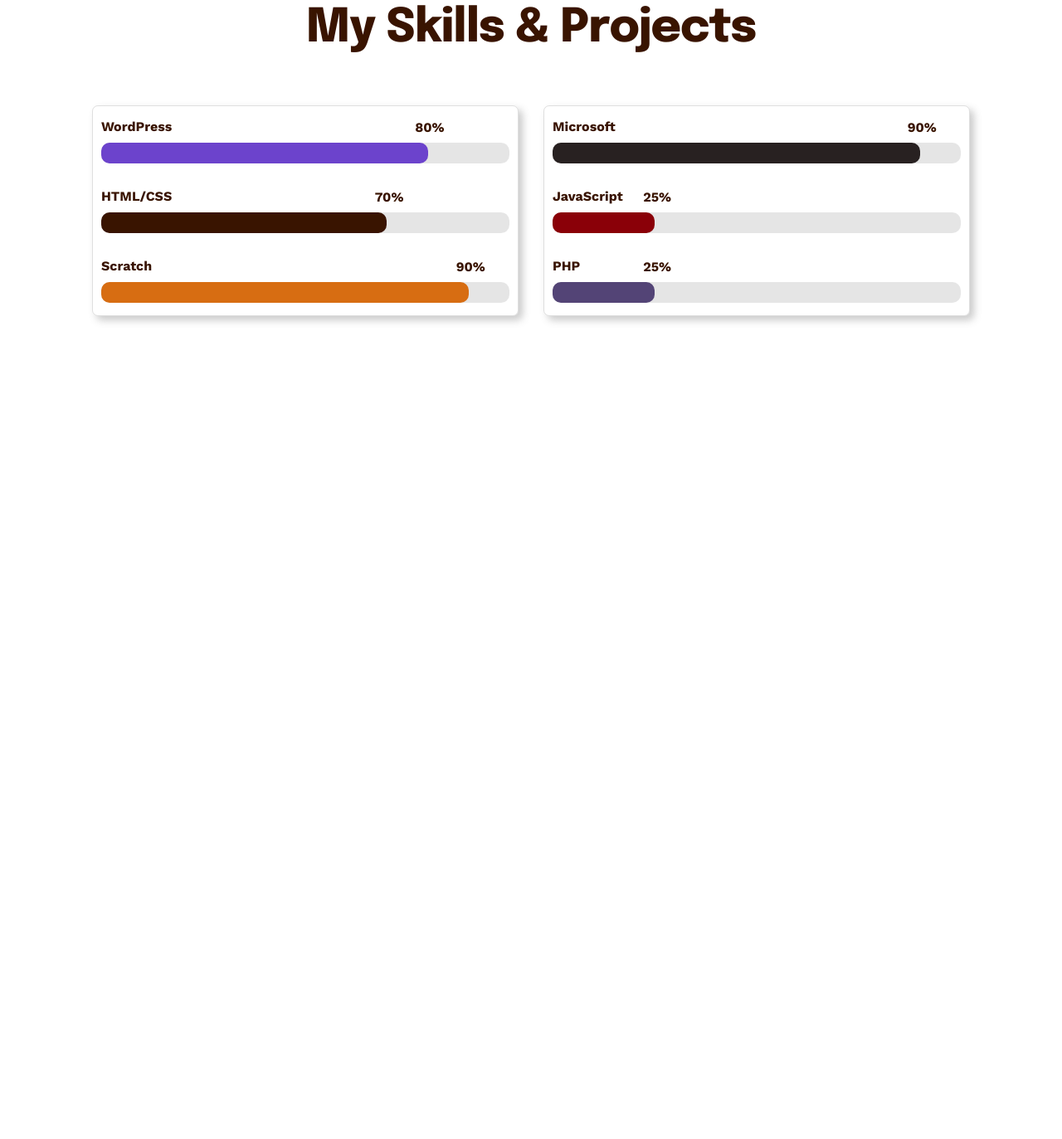
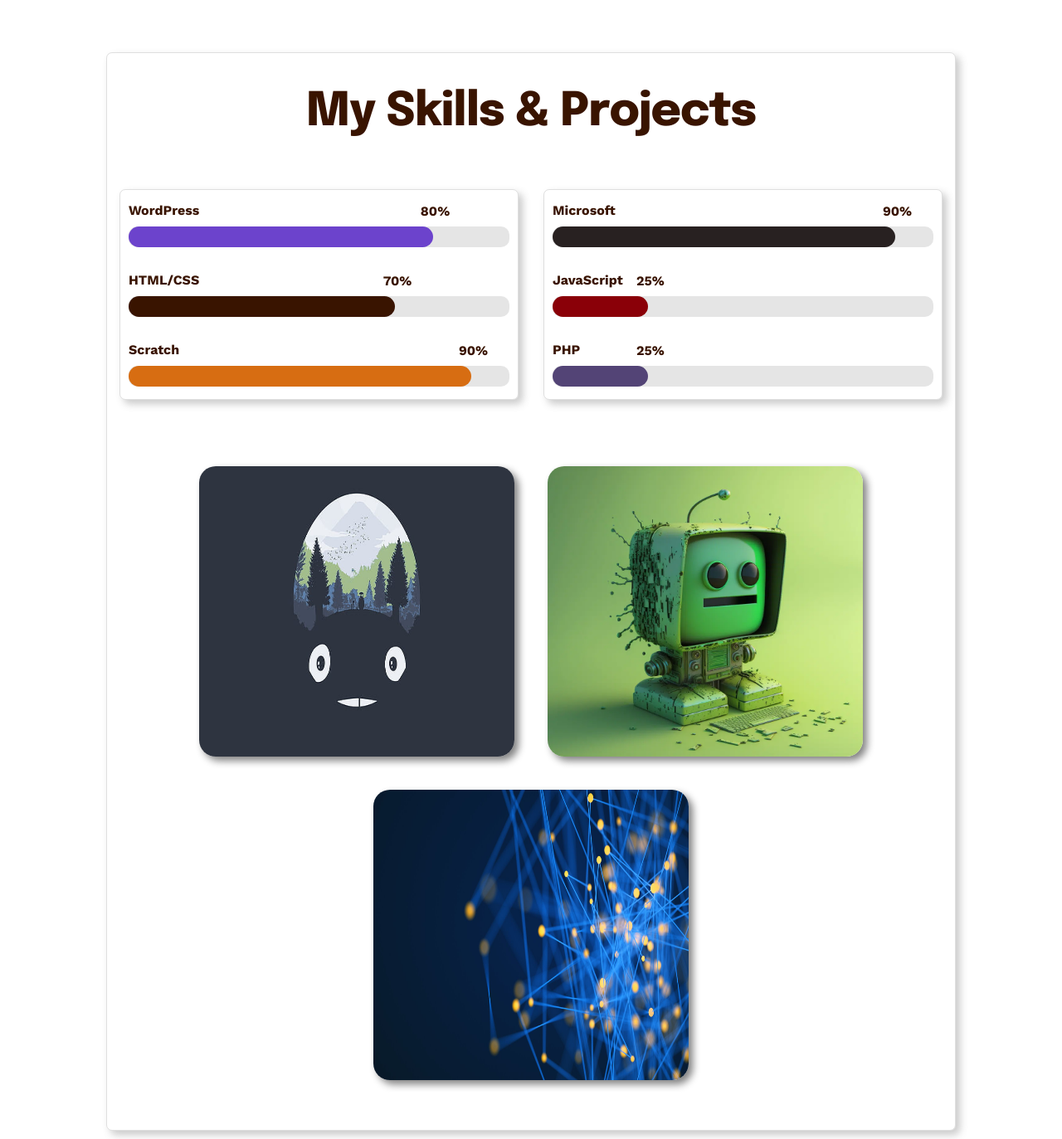
Before and after one commit to Guga-Kobakhidze/Portfolio, a plain HTML site: page index.html in a window 1280 px wide. Shown: the part 880-2253 px from the top of the page at 83% size. Before the commit the page ends 1331 px from the top, so only its background shows below. Drawn offline with nearby package versions, Linux system fonts and the light colour scheme.

Commit message:
Add my portfolio

```diff
--- a/index.html
+++ b/index.html
@@ -47,8 +47,8 @@
             I have worked in “Meama” for 3 years as a manager of the brand
             spaces. You can review my projects and also contact me.
           </p>
-          <a href="#" class="btn">Contact Me</a>
-          <a href="#" class="btn2">Check More</a>
+          <a class="btn" href="#">Contact Me</a>
+          <a class="btn2" href="#">Check More</a>
         </div>
         <div class="home-img">
           <div class="img-circle">
@@ -118,6 +118,34 @@
                 </div>
               </div>
             </div>
+            <div class="inner__section">
+              <div class="border__projects">
+                <div class="border__project">
+                  <img src="images/github.jpeg" alt="github" />
+                  <div class="project__inner">
+                    <h3>HTML/CSS</h3>
+                    <p>You can find my projects on Github</p>
+                    <a class="btn2" href="#">View Github</a>
+                  </div>
+                </div>
+                <div class="border__project">
+                  <img src="images/wordpress.webp" alt="wordpress" />
+                  <div class="project__inner">
+                    <h3>WordPress</h3>
+                    <p>You can find WordPress Portfolio</p>
+                    <a class="btn2" href="#">View WordPress</a>
+                  </div>
+                </div>
+                <div class="border__project">
+                  <img src="images/linkedin.jpg" alt="linkedin" />
+                  <div class="project__inner">
+                    <h3>LinkedIn</h3>
+                    <p>You can find my bio on LinkedIn</p>
+                    <a class="btn2" href="#">View LinkedIn</a>
+                  </div>
+                </div>
+              </div>
+            </div>
           </div>
         </div>
       </section>
--- a/style.css
+++ b/style.css
@@ -12,6 +12,8 @@
   font-family: "Epilogue", sans-serif;
   font-family: "Work Sans", sans-serif;
 }
+
+/*****Header*****/
 
 .header {
   position: relative;
@@ -65,6 +67,7 @@
   display: flex;
   justify-content: center;
   align-items: center;
+  margin-bottom: 60px;
 }
 
 .home__border {
@@ -138,12 +141,12 @@
   display: inline-flex;
   justify-content: center;
   align-items: center;
+  margin-right: 50px;
   width: 130px;
   height: 40px;
   border-radius: 40px;
   text-decoration: none;
   z-index: 1;
-  margin-left: 50px;
   opacity: 0;
   transition: all 0.5s;
   animation: slideTop 1s ease forwards;
@@ -183,7 +186,6 @@
 .btn2 {
   position: relative;
   display: inline-flex;
-  margin-left: 50px;
   justify-content: center;
   align-items: center;
   width: 130px;
@@ -284,34 +286,25 @@
 
 .home-img {
   opacity: 0;
-  animation: slidezoomIn 1s ease forwards, floatImage 5s ease-in-out infinite;
+  animation: slidezoomIn 1s ease forwards;
   animation-delay: 0.7s, 2s;
 }
 
-.img-circle .image {
-  position: relative;
-  width: 300px;
-  height: 300px;
-  overflow: hidden;
-  z-index: 1;
-}
-
 .img-circle {
-  position: relative;
   width: 250px;
   height: 250px;
   border-radius: 50%;
-  z-index: 1;
   overflow: hidden;
 }
 
 .image img {
   position: absolute;
-  left: 40%;
-  bottom: 30px;
+  left: 30%;
+  bottom: 10px;
   transform: translateX(-50%);
   width: 100%;
-  object-fit: cover;
+  overflow: hidden;
+  border-radius: 50%;
 }
 
 /****First Section****/
@@ -319,26 +312,29 @@
 .container {
   margin: 0 auto;
   width: 100%;
-  padding: 10px 7.5%;
+  padding: 10px 8em;
 }
 
 .first__section {
   display: flex;
   flex-direction: column;
   gap: 60px;
+  border-radius: 7px;
+  border: 1px solid #55555530;
+  box-shadow: 5px 5px 10px #55555550;
 }
 
 .first__section-content {
   display: flex;
   justify-content: center;
-  margin-bottom: 60px;
+  margin-bottom: 20px;
 }
 
 .progressbar {
   position: relative;
   display: flex;
   flex-direction: column;
-  max-width: 800px;
+  max-width: 600px;
   width: 100%;
   margin: 0 15px;
   padding: 0 10px;
@@ -372,7 +368,7 @@
   display: block;
   height: 100%;
   width: 80%;
-  border-radius: 10px;
+  border-radius: 40px;
   background: #6c43cc;
   animation: progress 1.2s ease-in-out forwards;
 }
@@ -413,14 +409,78 @@
 .main-title {
   font-family: "Epilogue";
   text-align: center;
-  font-weight: 800;
+  font-weight: 900;
   font-size: 56px;
   line-height: 64px;
   letter-spacing: -1px;
   color: #391400;
   opacity: 0;
   animation: slideRight 1s ease forwards;
-  animation-delay: 0.3s;
+  margin-top: 40px;
+}
+
+.inner__section {
+  margin-bottom: 60px;
+}
+
+.border__project {
+  position: relative;
+  width: 380px;
+  height: 350px;
+  border-radius: 20px;
+  box-shadow: 5px 5px 10px gray;
+  overflow: hidden;
+}
+
+.border__project img {
+  width: 380px;
+  height: 360px;
+  transition: 0.5s ease-in-out;
+}
+
+.border__project:hover img {
+  transform: scale(1.1);
+}
+
+.border__project .project__inner {
+  display: flex;
+  flex-direction: column;
+  align-items: center;
+  justify-content: center;
+  align-items: center;
+  gap: 20px;
+  position: absolute;
+  bottom: 0;
+  left: 0;
+  width: 100%;
+  height: 100%;
+  transform: translateY(100%);
+  transition: 0.5s;
+}
+
+.border__project:hover .project__inner {
+  transform: translateY(0);
+}
+
+.project__inner h3 {
+  font-family: "Epilogue";
+  font-weight: 800;
+  font-size: 2em;
+  color: rgb(255, 255, 255);
+}
+
+.project__inner p {
+  font-family: "Epilogue";
+  font-weight: 500;
+  font-size: 1em;
+  color: white;
+}
+
+.border__projects {
+  display: flex;
+  justify-content: center;
+  flex-wrap: wrap;
+  gap: 40px;
 }
 
 @keyframes progress {
```
Also changed, not shown: images/github.jpeg (added), images/linkedin.jpg (added), images/wordpress.webp (added).
